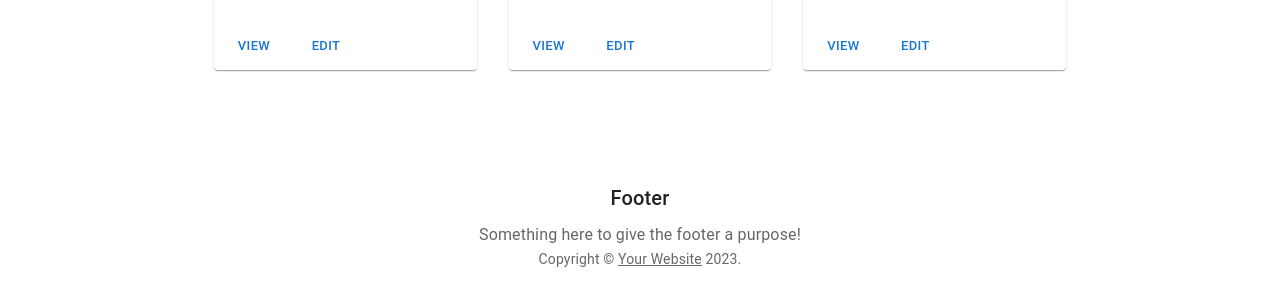
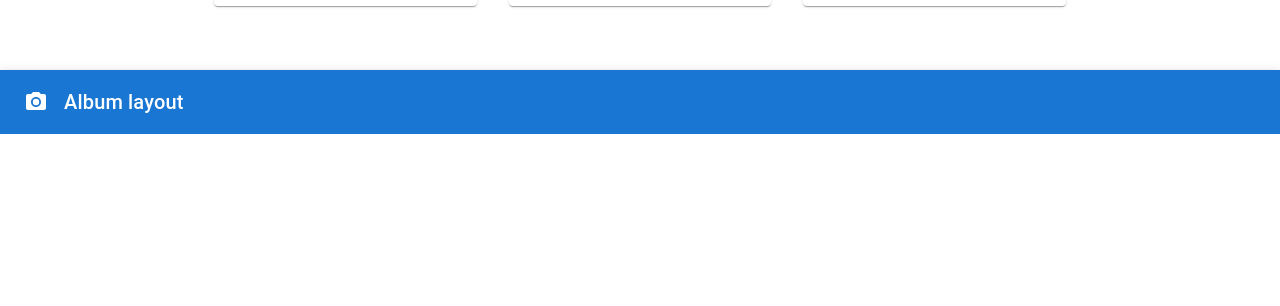
Before and after one commit to magdalenahuget/beforeAfterFrontend, a React (Create React App) app: page / in a window 1280 px wide. Shown: the part 1556-1862 px from the top of the page. After the commit the page ends 1690 px from the top, so only its background shows below. Built offline with nearby package versions, Linux system fonts and the light colour scheme.

Commit message:
feat: Stop the header
Added styling to keep the top header fixed at the bottom of the page and allow images to appear to come out from underneath it.

```diff
--- a/src/components/Album.js
+++ b/src/components/Album.js
@@ -38,7 +38,7 @@ export default function Album() {
     return (
         <ThemeProvider theme={defaultTheme}>
             <CssBaseline />
-            <AppBar position="relative">
+            <AppBar position="fixed">
                 <Toolbar>
                     <CameraIcon sx={{ mr: 2 }} />
                     <Typography variant="h6" color="inherit" noWrap>
@@ -115,22 +115,30 @@ export default function Album() {
                         ))}
                     </Grid>
                 </Container>
+                <AppBar position="bottom">
+                    <Toolbar>
+                        <CameraIcon sx={{ mr: 2 }} />
+                        <Typography variant="h6" color="inherit" noWrap>
+                            Album layout
+                        </Typography>
+                    </Toolbar>
+                </AppBar>
             </main>
             {/* Footer */}
-            <Box sx={{ bgcolor: 'background.paper', p: 6 }} component="footer">
-                <Typography variant="h6" align="center" gutterBottom>
-                    Footer
-                </Typography>
-                <Typography
-                    variant="subtitle1"
-                    align="center"
-                    color="text.secondary"
-                    component="p"
-                >
-                    Something here to give the footer a purpose!
-                </Typography>
-                <Copyright />
-            </Box>
+            {/*<Box sx={{ bgcolor: 'background.paper', p: 6 }} component="footer">*/}
+            {/*    <Typography variant="h6" align="center" gutterBottom>*/}
+            {/*        Footer*/}
+            {/*    </Typography>*/}
+            {/*    <Typography*/}
+            {/*        variant="subtitle1"*/}
+            {/*        align="center"*/}
+            {/*        color="text.secondary"*/}
+            {/*        component="p"*/}
+            {/*    >*/}
+            {/*        Something here to give the footer a purpose!*/}
+            {/*    </Typography>*/}
+            {/*    <Copyright />*/}
+            {/*</Box>*/}
             {/* End footer */}
         </ThemeProvider>
     );
```
